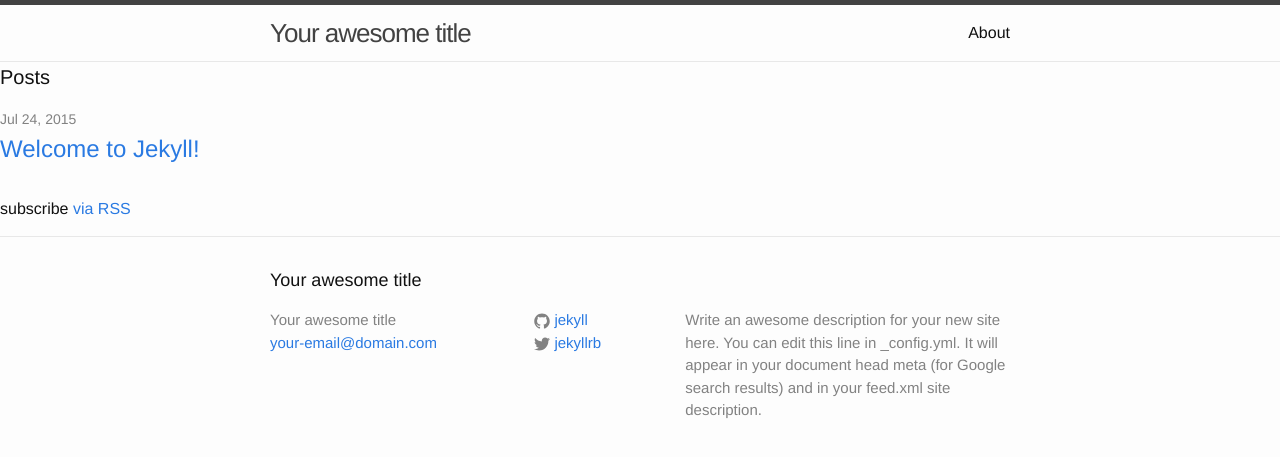
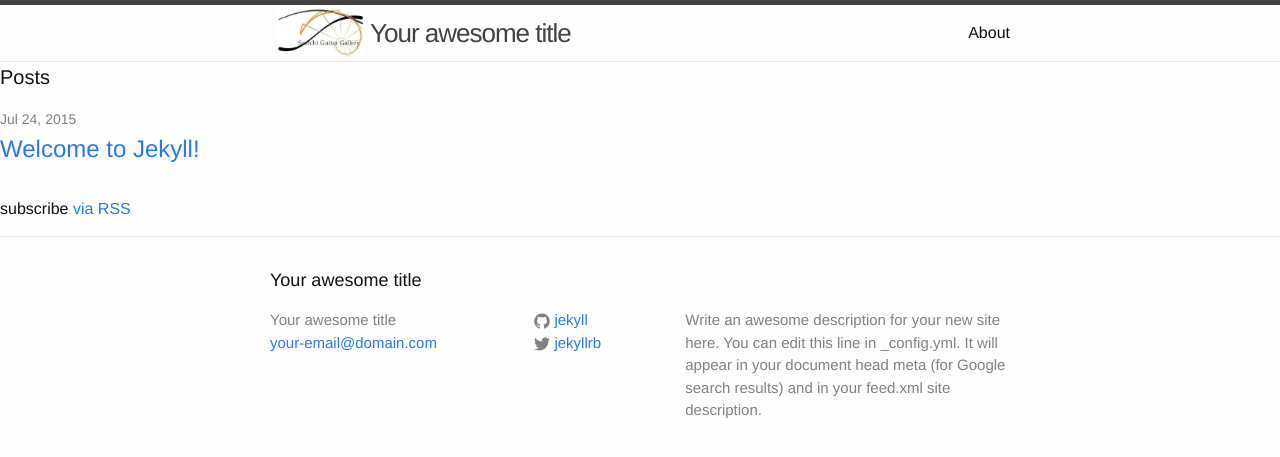
Before and after one commit to mohamnag/saatchi, a Jekyll site: the page built from index.html, in a window 1280 px wide. Shown: the top 457 px of the page. Built offline with Jekyll 4.4.1, drawn with Linux system fonts in a browser that asks for light colours.

Commit message:
adding logo picture beside logo

```diff
--- a/_sass/_layout.scss
+++ b/_sass/_layout.scss
@@ -17,9 +17,26 @@
     margin-bottom: 0;
     float: left;
 
+    // for icon on left
+    display: inline-block;
+    position: relative;
+    padding-left: $logo-width;
+
     &,
     &:visited {
         color: $grey-color-dark;
+    }
+
+    &:after {
+        content: '';
+        background: url(../media/logo.jpg) no-repeat center center;
+        background-size: 85%;
+        width: $logo-width;
+        height: $logo-height;
+        display: block;
+        position: absolute;
+        top: 0;
+        left: 0;
     }
 }
 
--- a/css/main.scss
+++ b/css/main.scss
@@ -27,6 +27,10 @@ $content-width:    800px;
 $on-palm:          600px;
 $on-laptop:        800px;
 
+// logo
+$logo-width: (100px / $base-font-size) + rem;
+$logo-height: (56px / $base-font-size) + rem;
+
 
 
 // Using media queries with like this:
```
Also changed, not shown: media/logo.jpg (added).
